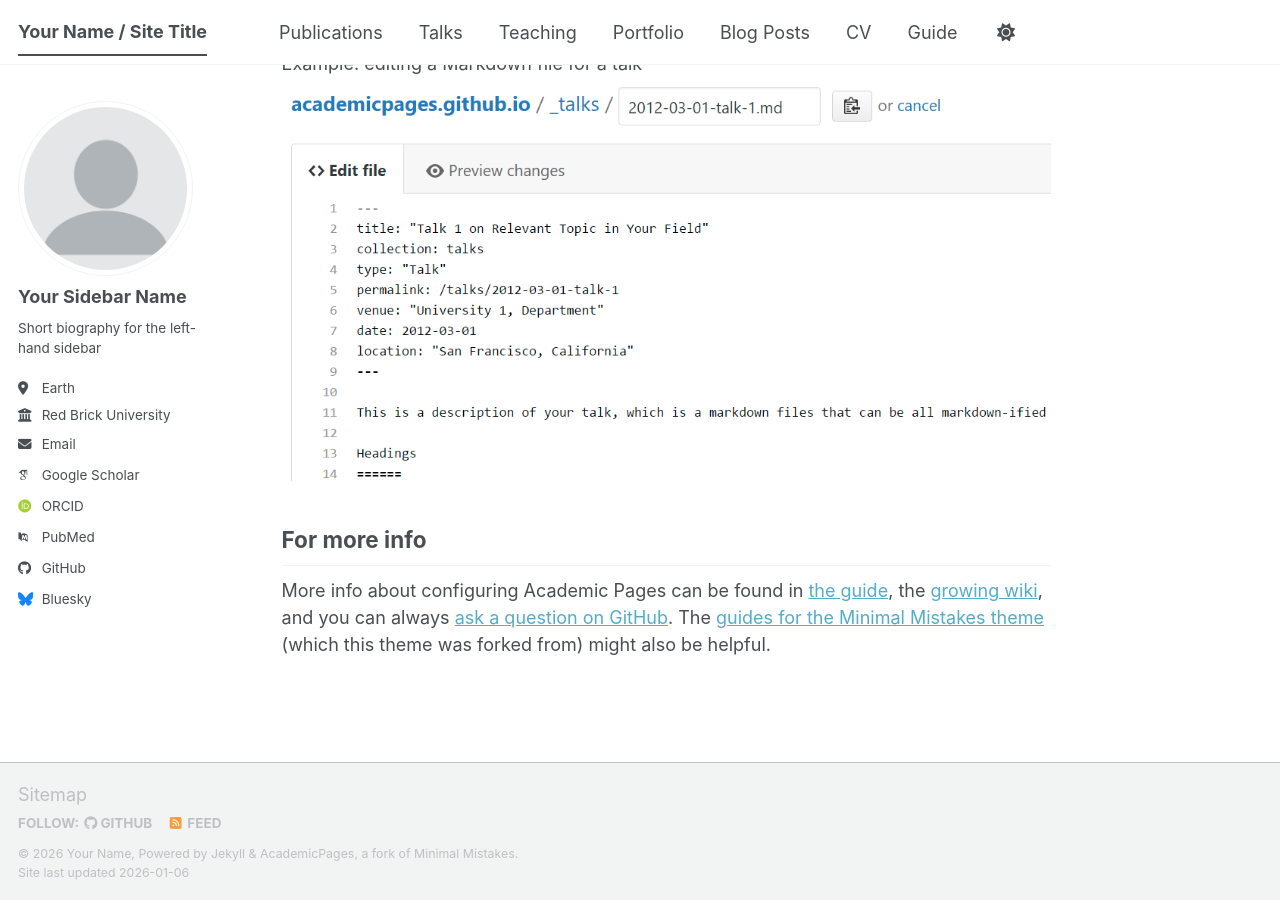
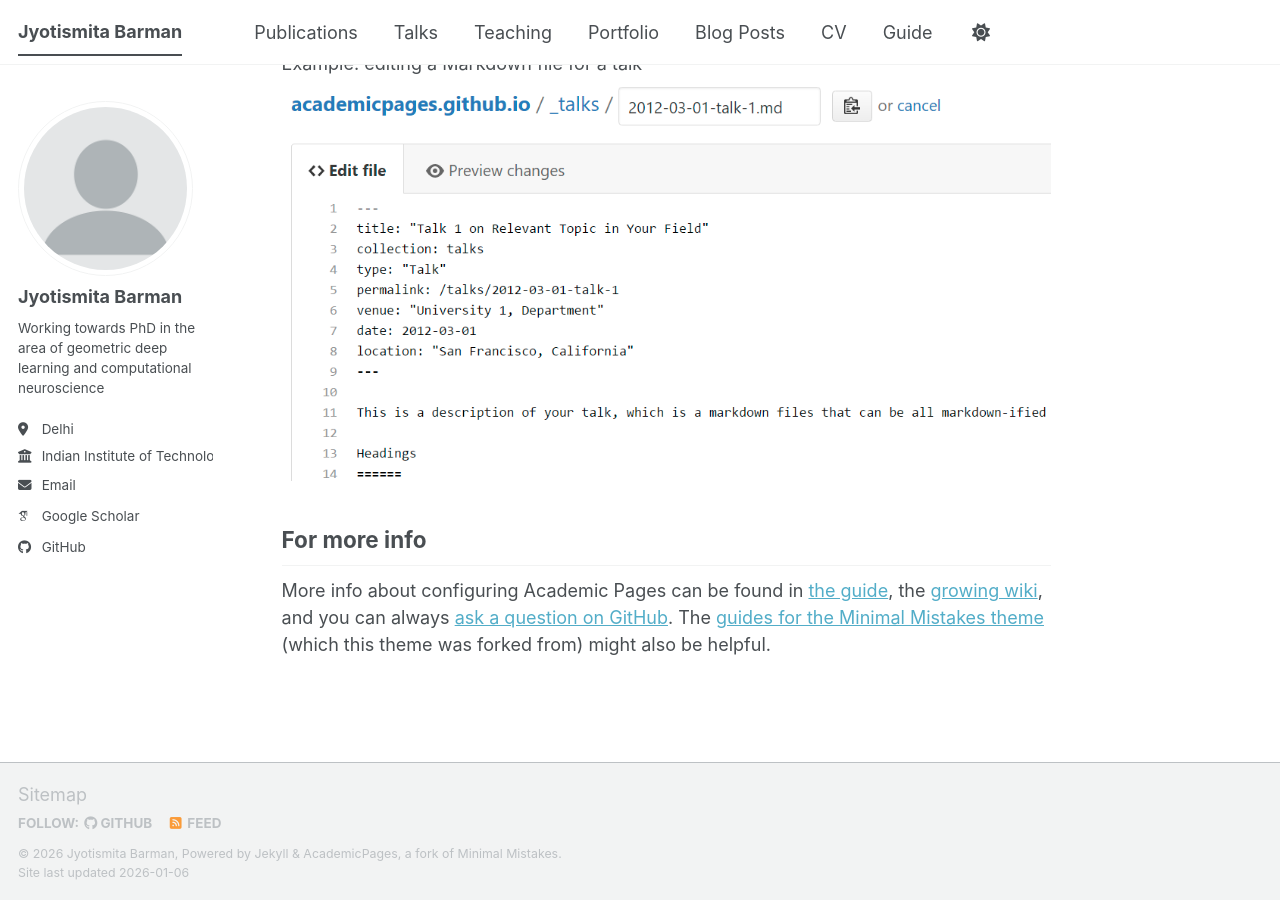
Before and after one commit to jbarman555/jbarman555.github.io, a Jekyll site: the page built from _pages/about.md, in a window 1280 px wide and 900 px high, scrolled down 2720 px. Built offline with Jekyll 4.4.1, drawn with Linux system fonts in a browser that asks for light colours; some web fonts are replaced; a script bundle is joined from its source files by our own code; library files that are not in the unit come from our copies.

Commit message:
Update _config.yml

```diff
--- a/_config.yml
+++ b/_config.yml
@@ -9,14 +9,14 @@
 # Basic Site Settings
 locale                   : "en-US"
 site_theme               : "default" # The available themes options are "default", "air", "sunrise", "mint", "dirt" and "contrast"
-title                    : "Your Name / Site Title"
+title                    : "Jyotismita Barman"
 title_separator          : "-"
-name                     : &name "Your Name"
-description              : &description "Your Name's academic portfolio"   # Update this with a general description of your site, this is the default if not overridden by a page
-url                      : https://academicpages.github.io # The base hostname & protocol for your site e.g. "https://[your GitHub username].github.io",
+name                     : &name "Jyotismita Barman"
+description              : &description "Hi all"   # Update this with a general description of your site, this is the default if not overridden by a page
+url                      : https://jbarman555.github.io # The base hostname & protocol for your site e.g. "https://[your GitHub username].github.io",
                                                            # or if you already have some other page hosted on Github then use "https://[your GitHub username].github.io/[Your Repo Name]"
 baseurl                  : "" # the subpath of your site, e.g. "/blog"
-repository               : "academicpages/academicpages.github.io"
+repository               : "jbarman555/jbarman555.github.io"
 
 # Site Author - The following control what appear as part of the author content on the side bar.
 #               If a field is blank the icon and link will not appear, otherwise it will be shown.
@@ -24,40 +24,32 @@ repository               : "academicpages/academicpages.github.io"
 author:
   # Biographic information
   avatar           : "profile.png"
-  name             : "Your Sidebar Name"
+  name             : "Jyotismita Barman"
   pronouns         : # example: "she/her"
-  bio              : "Short biography for the left-hand sidebar"
-  location         : "Earth"
-  employer         : "Red Brick University"
+  bio              : "Working towards PhD in the area of geometric deep learning and computational neuroscience"
+  location         : "Delhi"
+  employer         : "Indian Institute of Technology"
   uri              : # URL
-  email            : "none@example.org"
+  email            : "Jyotismita.Barman@ee.iitd.ac.in"
 
   # Academic websites
   academia         : # URL
   arxiv            : # URL - Update with the correct link to your profile
   googlescholar    : "https://scholar.google.com/citations?user=PS_CX0AAAAAJ"
-  inspire-hep      : # URL
-  impactstory      : # URL
-  orcid            : "https://orcid.org/yourorcidurl"
-  semantic         : # URL
-  ssrn             : # URL
-  pubmed           : "https://www.ncbi.nlm.nih.gov/pubmed/?term=john+snow"
-  researchgate     : # URL
-  scopus           : # URL
-  zotero           : # URL
+
 
 
   # Repositories and software development
   bitbucket        : # Username - Update with your username on the site
   codepen          : # Username
   dribbble         : # Username
-  github           : "academicpages"
+  github           : "jbarmna555"
   kaggle           : # Username
   stackoverflow    : # User number or user number and name (i.e., use "1" or "1/jeff-atwood")
 
   # Social media
   artstation       : # Username
-  bluesky          : "bsky.app" # Replace this with you Bluesky username
+  bluesky          : #"bsky.app" # Replace this with you Bluesky username
   facebook         : # Username
   flickr           : # Username
   foursquare       : # Username
```
